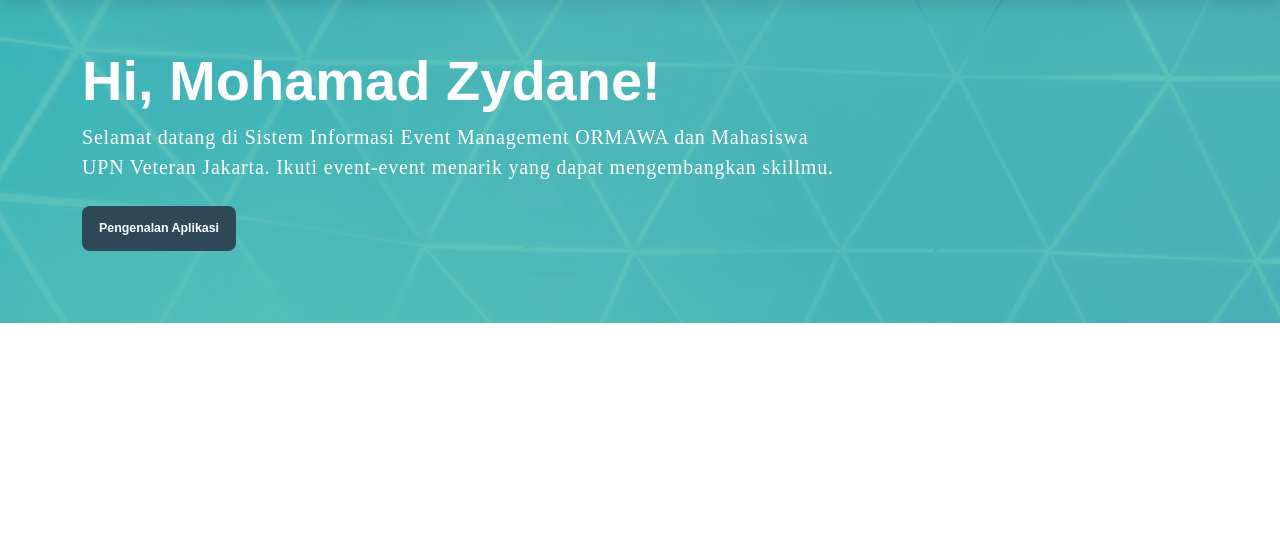
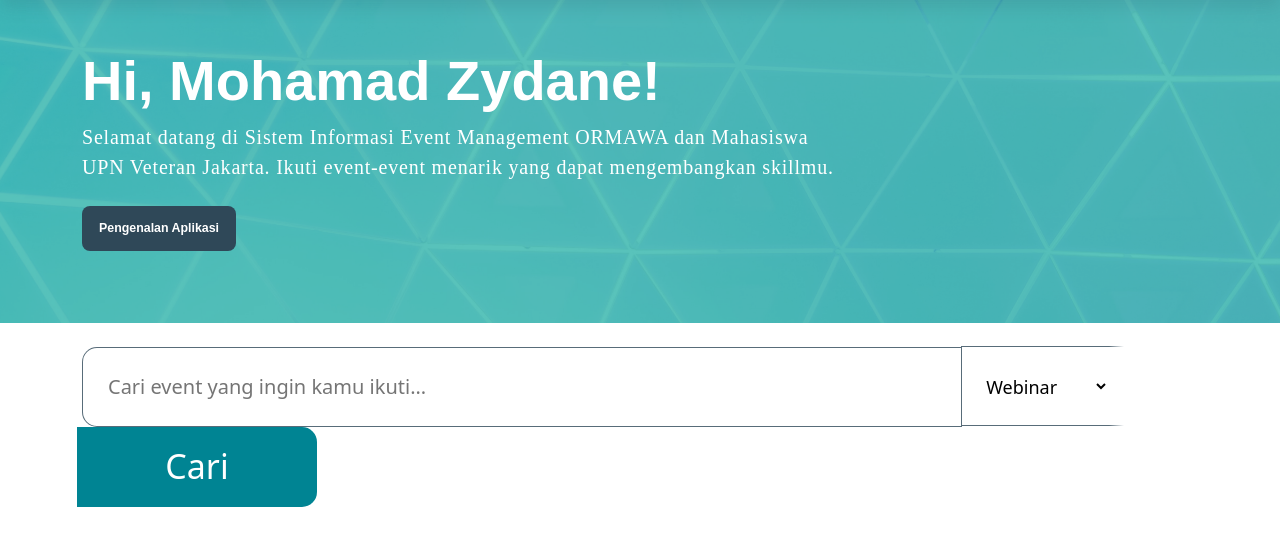
Before and after one commit to zydane07/eventmanagementupnvj, a PHP site: page / in a window 1280 px wide. Shown: the part 78-624 px from the top of the page. Run offline with PHP 8.4, Linux system fonts and the light colour scheme.

Commit message:
search jadi

```diff
--- a/css/style.css
+++ b/css/style.css
@@ -96,3 +96,56 @@
 .btn:hover {
     color: #212529;
 }
+
+/* search */
+.box {
+    min-width: 600px;
+}
+
+.box input {
+    position: relative;
+    display: inline-block;
+    font-size: 20px;
+    box-sizing: border-box;
+}
+
+.box input[type="text"] {
+    background: #fff;
+    width: 55rem;
+    height: 5rem;
+    border: 1px solid rgba(47, 72, 88, .8);
+    border-radius: 15px 0 0 15px;
+    outline: none;
+    padding: 0 25px;
+}
+
+.box select {
+    position: relative;
+    left: -3px;
+    border: 1px solid rgba(47, 72, 88, .8);
+    outline: none;
+    background: #fff;
+    font-size: 18px;
+    padding: 27px 20px 25px;
+    margin: -2px;
+    border-right: 15px solid #fff
+}
+
+.box input[type="submit"] {
+    position: relative;
+    left: -5px;
+    width: 15rem;
+    height: 5rem;
+    font-size: 34px;
+    border: none;
+    border-radius: 0 15px 15px 0;
+    outline: none;
+    cursor: pointer;
+    background: #008493;
+    color: #fff;
+    transition: .5s;
+}
+
+.box input[type="submit"]:hover {
+    background: #026570;
+}
--- a/index.php
+++ b/index.php
@@ -71,6 +71,24 @@
         </div>
     </div>
 
+    <!-- search button -->
+    <div class="container">
+        <div class="box mt-4">
+            <form action="">
+                <input type="text" placeholder="Cari event yang ingin kamu ikuti...">
+                <select name="" id="">
+                    <option value="">Webinar</option>
+                    <option value="">Workshop</option>
+                    <option value="">Lomba</option>
+                    <option value="">Lainnya</option>
+                </select>
+                <input type="submit" value="Cari">
+            </form>
+        </div>
+    </div>
+
+
+
     <!-- Optional JavaScript; choose one of the two! -->
 
     <!-- Option 1: Bootstrap Bundle with Popper -->
```
